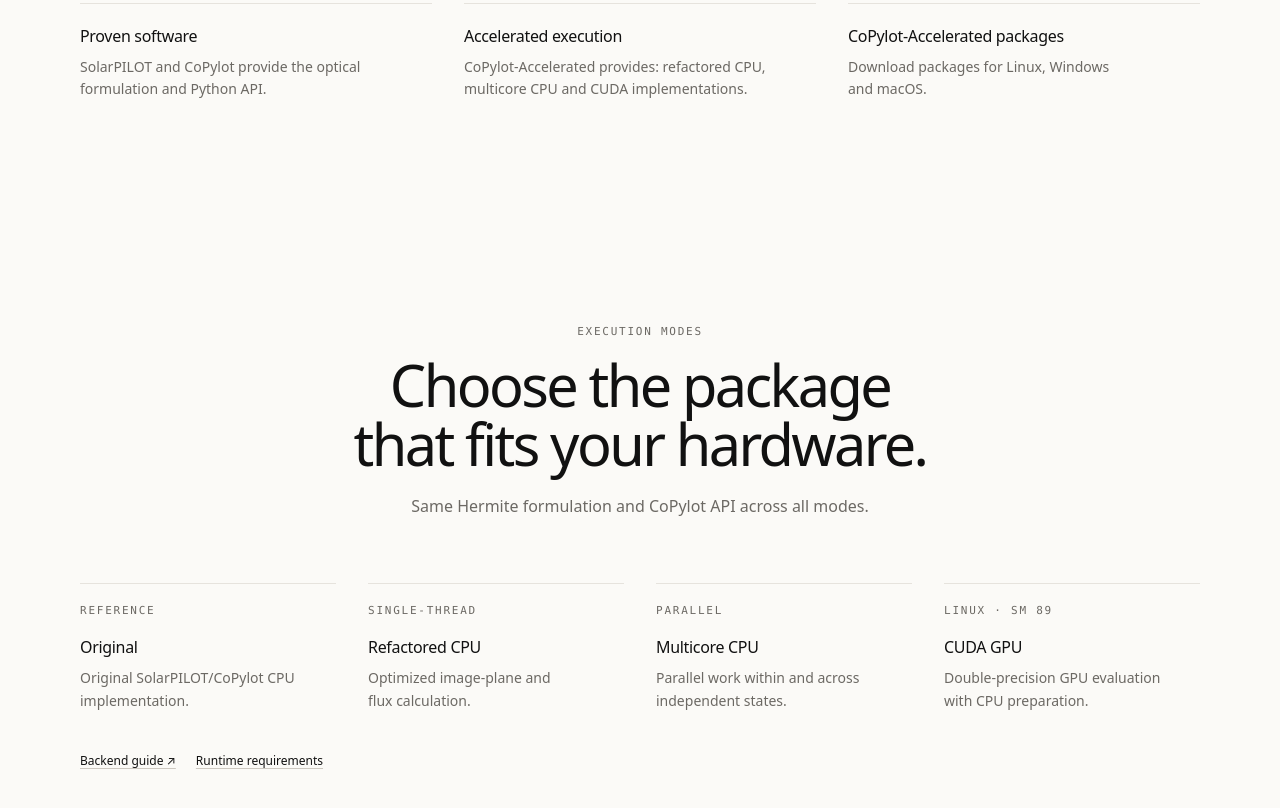
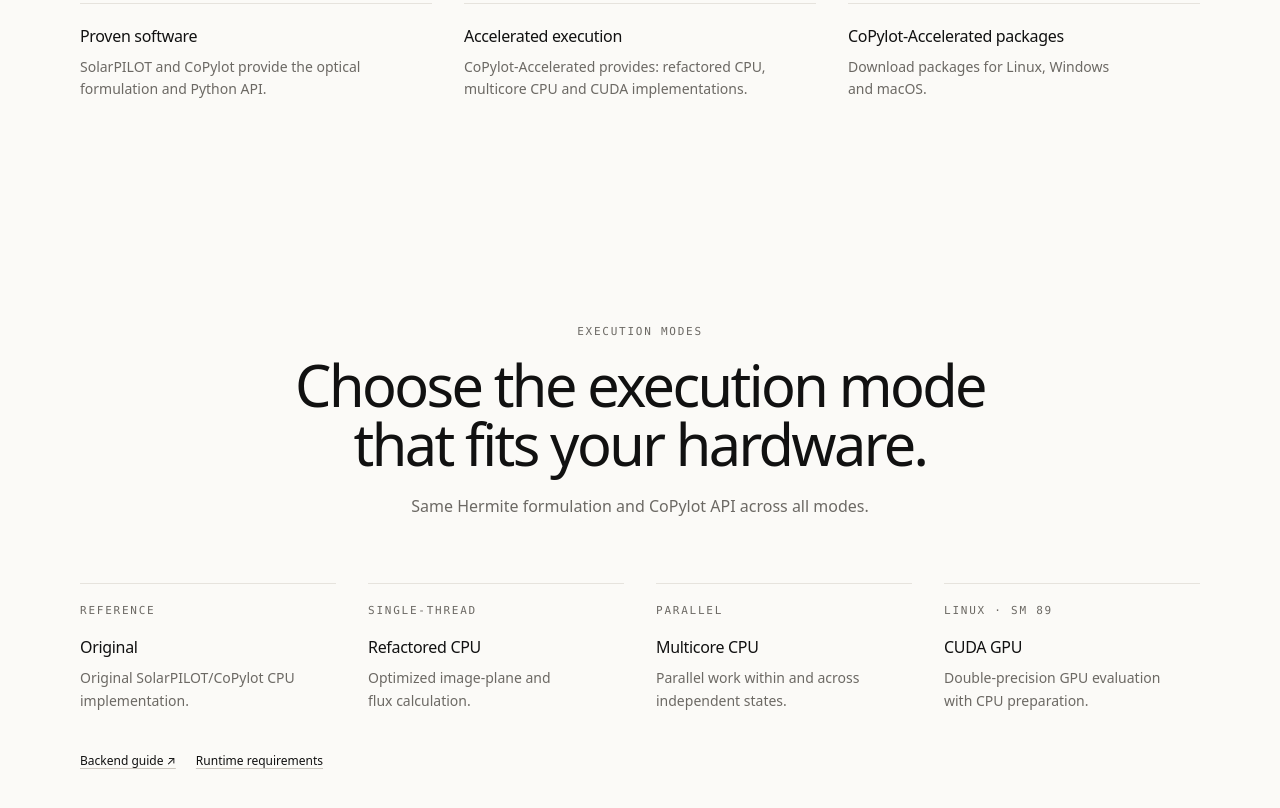
Before and after one commit to copylot-accelerated/copylot-accelerated.github.io, an Astro site: page / in a window 1280 px wide. Shown: the part 1576-2384 px from the top of the page. Built offline with nearby package versions, Linux system fonts and the light colour scheme; Astro itself is replaced by a stand-in of ours; no server answers; a web font is replaced by a local one.

Commit message:
Reviewed and improved copy.

```diff
--- a/src/components/ExecutionModes.astro
+++ b/src/components/ExecutionModes.astro
@@ -29,7 +29,7 @@ const modes = [
 <section id="modes" class="site-container py-20 md:py-28">
   <SectionHeader
     label="Execution modes"
-    title="Choose the package that fits your hardware."
+    title="Choose the execution mode that fits your hardware."
     lead="Same Hermite formulation and CoPylot API across all modes."
   />
 
```
